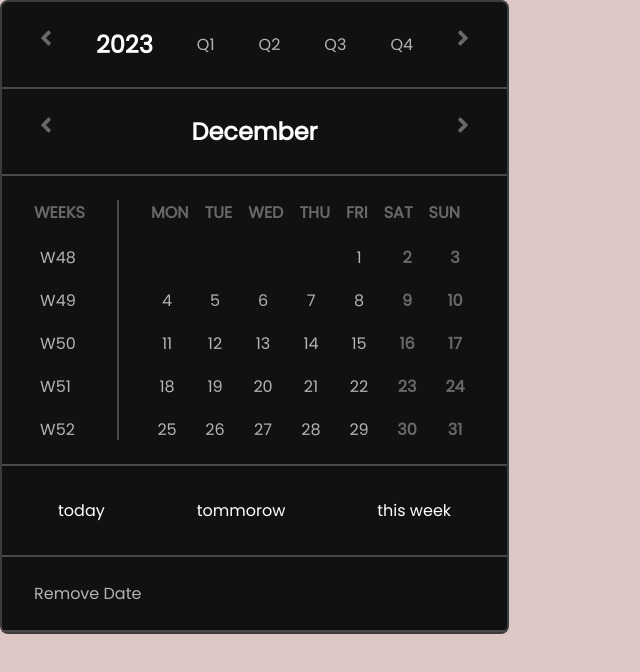
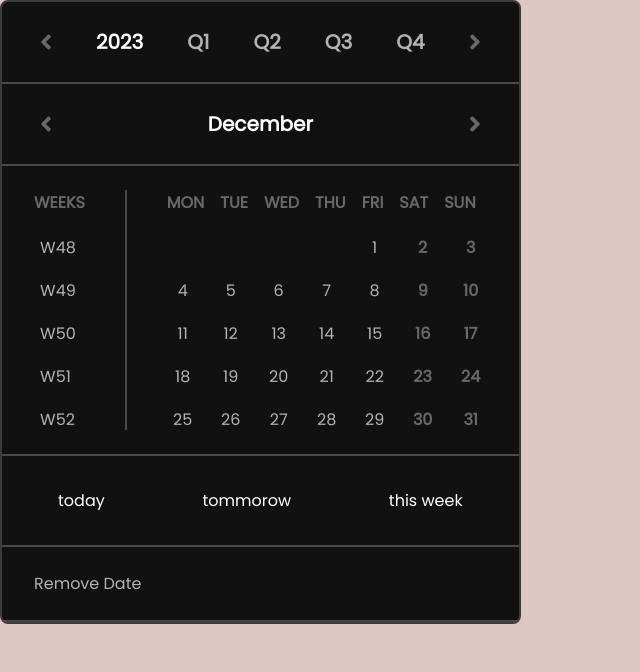
Before and after one commit to Tantanok221/Tasklander, a React (Vite) app: page / in a window 1280 px wide. Shown: the top 672 px of the page, without its empty margins (0-640 px from the left). Built offline with nearby package versions, Linux system fonts and the light colour scheme.

Commit message:
style: fix row 1 & row 2 font size and alignment

```diff
--- a/src/components/DatePicker/DatePicker.jsx
+++ b/src/components/DatePicker/DatePicker.jsx
@@ -96,7 +96,7 @@ const DatePicker = () => {
                 value={item}
                 className={style.button}
               >
-                <div className={`${style.nonHighlight} ${style.text}`}>
+                <div className={`${style.text} ${style.quater} `}>
                   {item}
                 </div>
               </ToggleGroup.Item>
--- a/src/components/DatePicker/style.module.scss
+++ b/src/components/DatePicker/style.module.scss
@@ -3,13 +3,20 @@
 // Text related styling
 .text {
   font-family: $font;
-  font-size: 1.5rem;
+  font-size: 1.25rem;
 }
 .nonHighlight {
   color: $iconGray-onHold;
   font-weight: 500;
   font-size: 1rem;
 }
+
+.quater {
+  color: $iconGray-onHold;
+  font-weight: 600;
+  font-size: 1.25rem;
+}
+
 .highlight {
   color: $white;
   font-weight: 600;
@@ -99,15 +106,16 @@
 // Row related styling
 .row:nth-child(1) {
   gap: 2rem;
+  align-items: center;
 }
 
 .row:nth-child(2) {
   justify-content: space-between;
+  align-items: center;
 }
 
 .row:nth-child(3) {
-  gap: 2rem;
-
+  justify-content: space-between;
 }
 
 .row:nth-child(4) {
```
